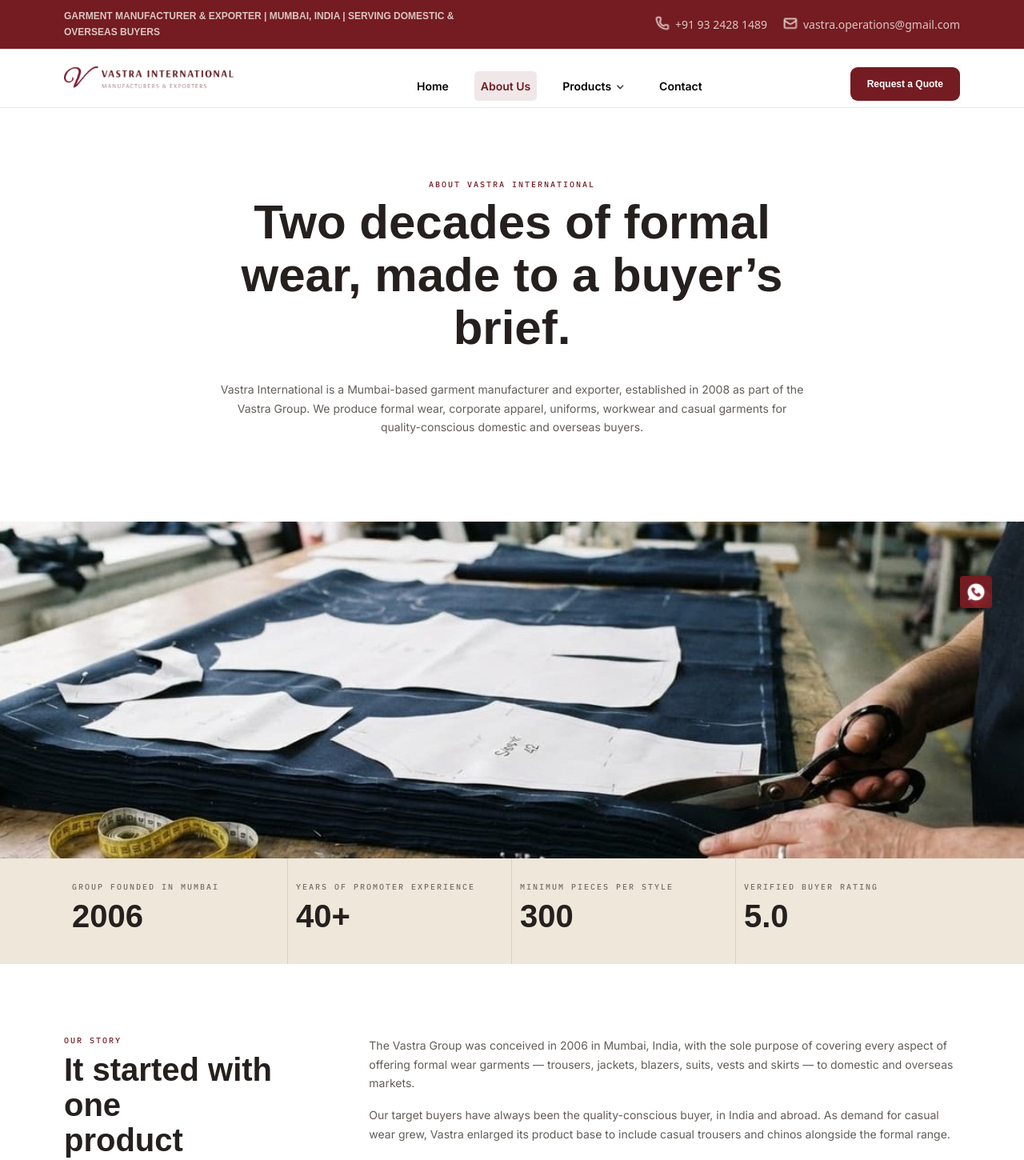
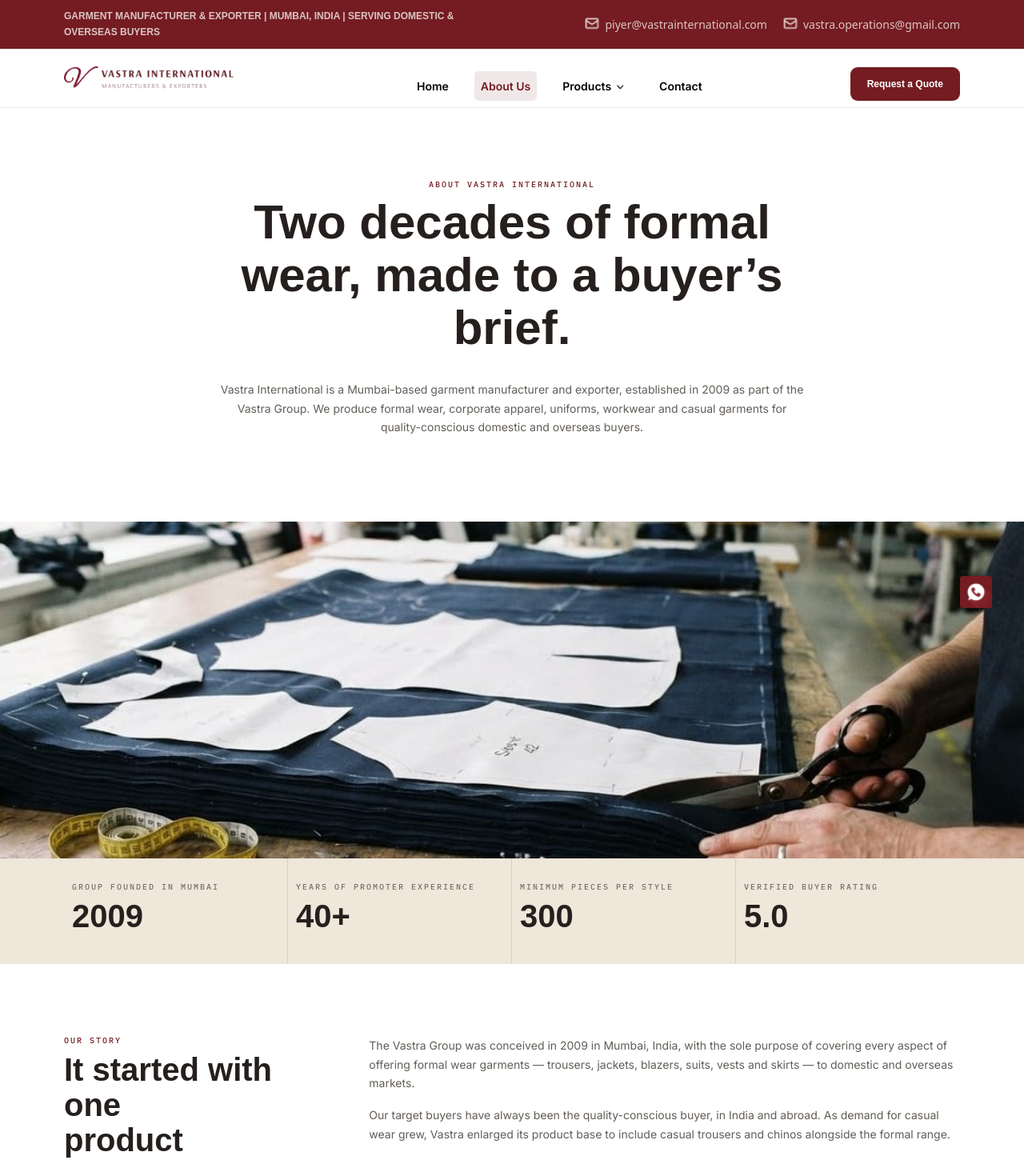
Before and after one commit to nikeshd-ai/vastra-international, a React (Vite) app: page /about in a window 1280 px wide. Shown: the top 1450 px of the page at 80% size. Built offline with nearby package versions, Linux system fonts and the light colour scheme; a web font is replaced by a local one.

Commit message:
phone no removed

```diff
--- a/src/components/aboutComponents/AboutBanner.jsx
+++ b/src/components/aboutComponents/AboutBanner.jsx
@@ -12,7 +12,7 @@
                                     <h6>ABOUT VASTRA INTERNATIONAL</h6>
                                     <h1>Two decades of formal wear, made to a buyer’s brief.</h1>
                                 </div>
-                                <p>Vastra International is a Mumbai-based garment manufacturer and exporter, established in 2008 as part of the Vastra Group. We produce formal wear, corporate apparel, uniforms, workwear and casual garments for quality-conscious domestic and overseas buyers.</p>
+                                <p>Vastra International is a Mumbai-based garment manufacturer and exporter, established in 2009 as part of the Vastra Group. We produce formal wear, corporate apparel, uniforms, workwear and casual garments for quality-conscious domestic and overseas buyers.</p>
                             </div>
                         </div>
                     </div>
--- a/src/components/aboutComponents/CounterSection.jsx
+++ b/src/components/aboutComponents/CounterSection.jsx
@@ -4,7 +4,7 @@
 const counterData = [
     {
         title: "GROUP FOUNDED IN MUMBAI",
-        value: 2006,
+        value: 2009,
         suffix: "",
     },
     {
--- a/src/components/aboutComponents/OurStory.jsx
+++ b/src/components/aboutComponents/OurStory.jsx
@@ -34,7 +34,7 @@
                         <div className="our-story-rig">
 
                             <p>
-                                The Vastra Group was conceived in 2006 in Mumbai, India,
+                                The Vastra Group was conceived in 2009 in Mumbai, India,
                                 with the sole purpose of covering every aspect of offering
                                 formal wear garments — trousers, jackets, blazers, suits,
                                 vests and skirts — to domestic and overseas markets.
--- a/src/components/commonComponents/Navbar.jsx
+++ b/src/components/commonComponents/Navbar.jsx
@@ -88,7 +88,7 @@
 
                             <div className="nav-details">
 
-                                <div className="detail">
+                                {/* <div className="detail">
 
                                     <img
                                         src="/icons/call_icon.png"
@@ -97,6 +97,17 @@
                                     <a href="tel:+919324281489">
 
                                         +91 93 2428 1489
+                                    </a>
+                                </div> */}
+                                <div className="detail">
+
+                                    <img
+                                        src="/icons/mail_icon.png"
+                                        alt=""
+                                    />
+                                    <a href="mailto:piyer@vastrainternational.com">
+
+                                        piyer@vastrainternational.com
                                     </a>
                                 </div>
                                 <div className="detail">
```
Also changed, not shown: public/icons/contact_location.png (added).
